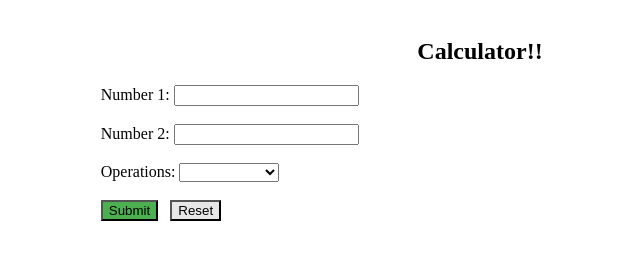
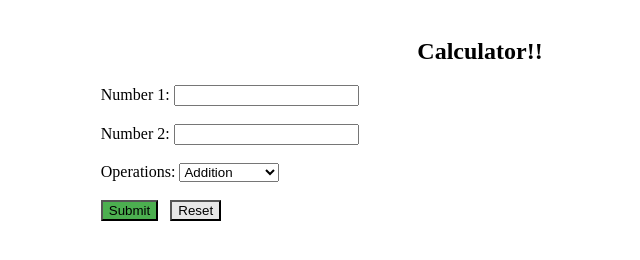
Before and after one commit to poojak31/Test1, a website: page index.html in a window 1280 px wide. Shown: the full height of the page, 160-800 px from the left. Drawn offline with Linux system fonts and the light colour scheme.

Commit message:
1 file modified

```diff
--- a/index.html
+++ b/index.html
@@ -31,7 +31,7 @@
 
         <label>Operations:</label>
         <select id="operator">
-          <option></option>
+
           <option value="add">Addition</option>
           <option value="subt">Subtraction</option>
           <option value="mult">Multiplication</option>
```
